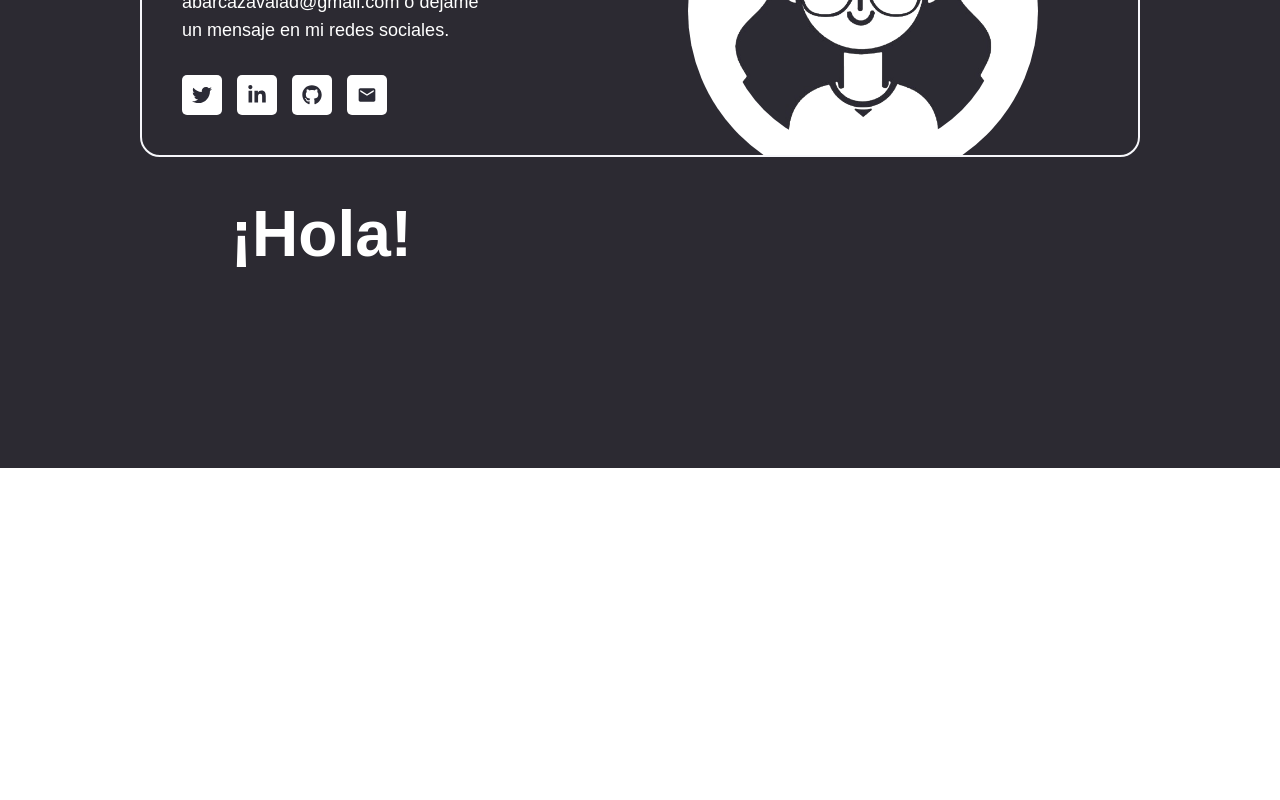
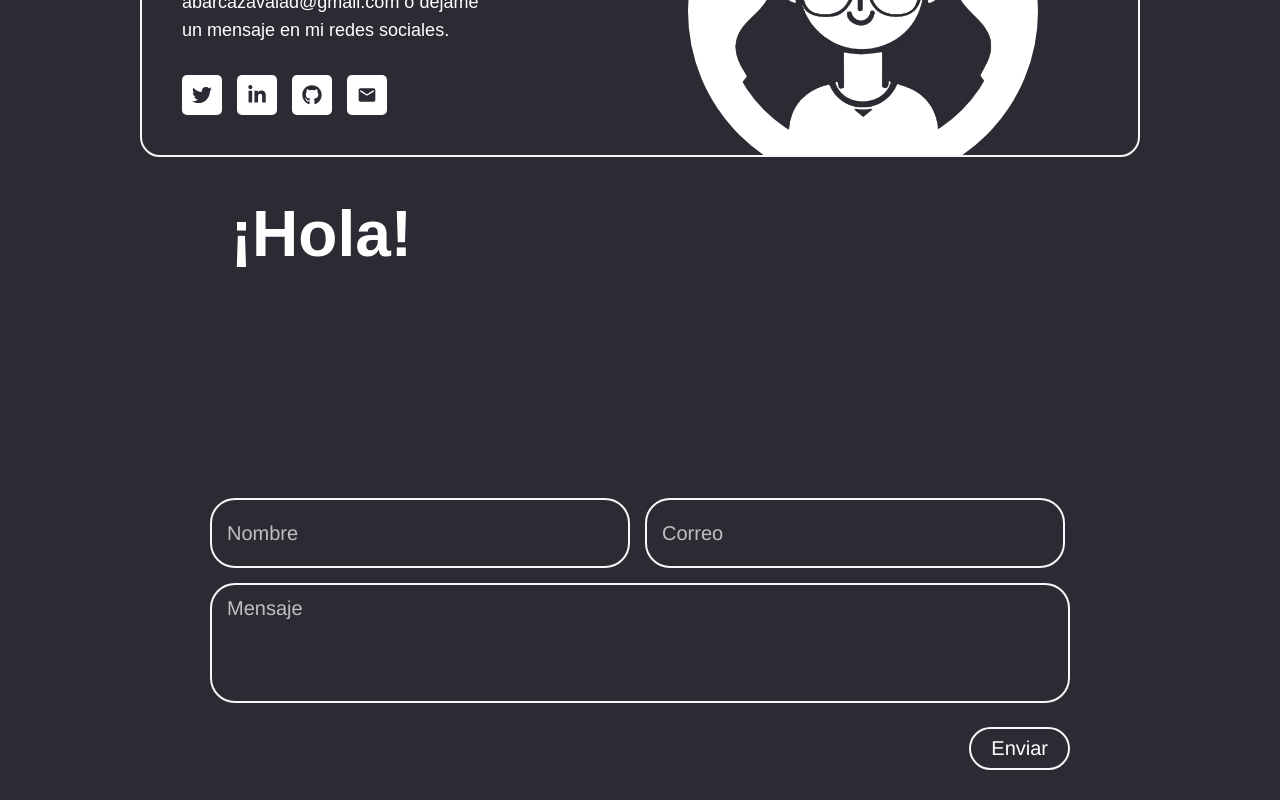
Before and after one commit to deboraabarca/my-portafolio-deb, a React (Vite) app: page / in a window 1280 px wide. Shown: the part 3937-4737 px from the top of the page. Before the commit the page ends 4405 px from the top, so only its background shows below. Built offline with nearby package versions, Linux system fonts and the light colour scheme.

Commit message:
feat: :sparkles:
(add structure and style for the form section)

```diff
--- a/package.json
+++ b/package.json
@@ -12,9 +12,11 @@
     "check": "bunx biome check src"
   },
   "dependencies": {
+    "@emailjs/browser": "^4.4.1",
     "react": "^19.0.0",
     "react-dom": "^19.0.0",
-    "react-icons": "^5.5.0"
+    "react-icons": "^5.5.0",
+    "resend": "^4.1.2"
   },
   "devDependencies": {
     "@biomejs/biome": "1.9.4",
@@ -24,6 +26,5 @@
     "@vitejs/plugin-react-swc": "^3.5.0",
     "globals": "^15.14.0",
     "vite": "^6.1.0"
-
   }
 }
--- a/src/App.jsx
+++ b/src/App.jsx
@@ -4,6 +4,7 @@ import Header from "./components/Header";
 import Proyects from "./components/Proyects";
 import Scrolltotop from "./components/Scrolltoptop";
 import Skills from "./components/Skills";
+import Forms from "./components/Forms";
 
 function App() {
 	return (
@@ -22,6 +23,9 @@ function App() {
 				<Contact />
 			</section>
 			<Scrolltotop />
+			<section id="forms">
+				<Forms />
+			</section>
 		</div>
 	);
 }
--- /dev/null
+++ b/src/components/Forms.jsx
@@ -0,0 +1,63 @@
+import React, { useRef } from "react";
+import emailjs from "@emailjs/browser";
+import "../styles/Forms.css";
+
+export const ContactUs = () => {
+	const form = useRef();
+
+	const sendEmail = (e) => {
+		e.preventDefault();
+
+		emailjs
+			.sendForm("service_19v90rc", "template_ne1nsfp", form.current, {
+				publicKey: "DKnyo9YvfCz-vHHW4",
+			})
+			.then(
+				() => {
+					console.log("SUCCESS!");
+				},
+				(error) => {
+					console.log("FAILED...", error.text);
+				},
+			);
+	};
+
+	return (
+		<div className="form-container">
+			<form ref={form} onSubmit={sendEmail}>
+				<div className="input-row">
+					<div className="input-group">
+						<input
+							type="text"
+							id="name"
+							name="user_name"
+							placeholder="Nombre"
+							required
+						/>
+					</div>
+					<div className="input-group">
+						<input
+							type="email"
+							id="email"
+							name="user_email"
+							placeholder="Correo"
+							required
+						/>
+					</div>
+				</div>
+				<div className="message-container">
+					<textarea
+						id="message"
+						name="message"
+						placeholder="Mensaje"
+						required
+					/>
+				</div>
+				<div className="button-container">
+					<button type="submit">Enviar</button>
+				</div>
+			</form>
+		</div>
+	);
+};
+export default ContactUs;
--- a/src/styles/Contact.css
+++ b/src/styles/Contact.css
@@ -108,7 +108,7 @@
 @media (max-width: 768px) {
 	.contact-container {
 		justify-content: flex-start;
-		padding: 30px;
+		padding: 0px 30px 0px;
 	}
 
 	.contact-card {
--- /dev/null
+++ b/src/styles/Forms.css
@@ -0,0 +1,93 @@
+/* Form.css */
+body {
+	background-color: #2c2a32;
+	margin: 0;
+	padding: 0;
+	font-family: Arial, sans-serif;
+}
+
+.form-container {
+	width: 100%;
+	max-width: 1000px;
+	margin: 0 auto;
+	padding: 30px 70px;
+}
+
+form {
+	display: flex;
+	flex-direction: column;
+	gap: 15px;
+}
+
+.input-row {
+	display: flex;
+	gap: 15px;
+	width: 100%;
+}
+
+.input-row input {
+	flex: 1;
+	width: 420px;
+	height: 70px;
+}
+
+input,
+textarea {
+	background-color: transparent;
+	border: 2px solid #f7f7fb;
+	border-radius: 25px;
+	padding: 12px 15px;
+	color: white;
+	font-size: 20px;
+	outline: none;
+	width: 100%;
+	box-sizing: border-box;
+}
+
+textarea {
+	height: 120px;
+	resize: none;
+}
+
+.message-container {
+	width: 100%;
+}
+
+input::placeholder,
+textarea::placeholder {
+	color: rgba(255, 255, 255, 0.7);
+}
+
+.button-container {
+	display: flex;
+	justify-content: flex-end;
+	margin-top: 5px;
+}
+
+button {
+	background-color: transparent;
+	color: white;
+	border: 2px solid #f7f7fb;
+	border-radius: 25px;
+	padding: 8px 20px;
+	font-size: 20px;
+	cursor: pointe r;
+	transition: all 0.3s ease;
+}
+
+button:hover {
+	background-color: rgba(255, 255, 255, 0.05);
+}
+@media screen and (max-width: 768px) {
+	.form-container {
+		margin-bottom: 70px;
+	}
+	.input-row {
+		width: 100%;
+		display: flex;
+		flex-direction: column;
+	}
+	.input-row input {
+		width: 100%;
+	}
+}
```
Also changed, not shown: 2 other files (tests, documents, lock files or other folders).
